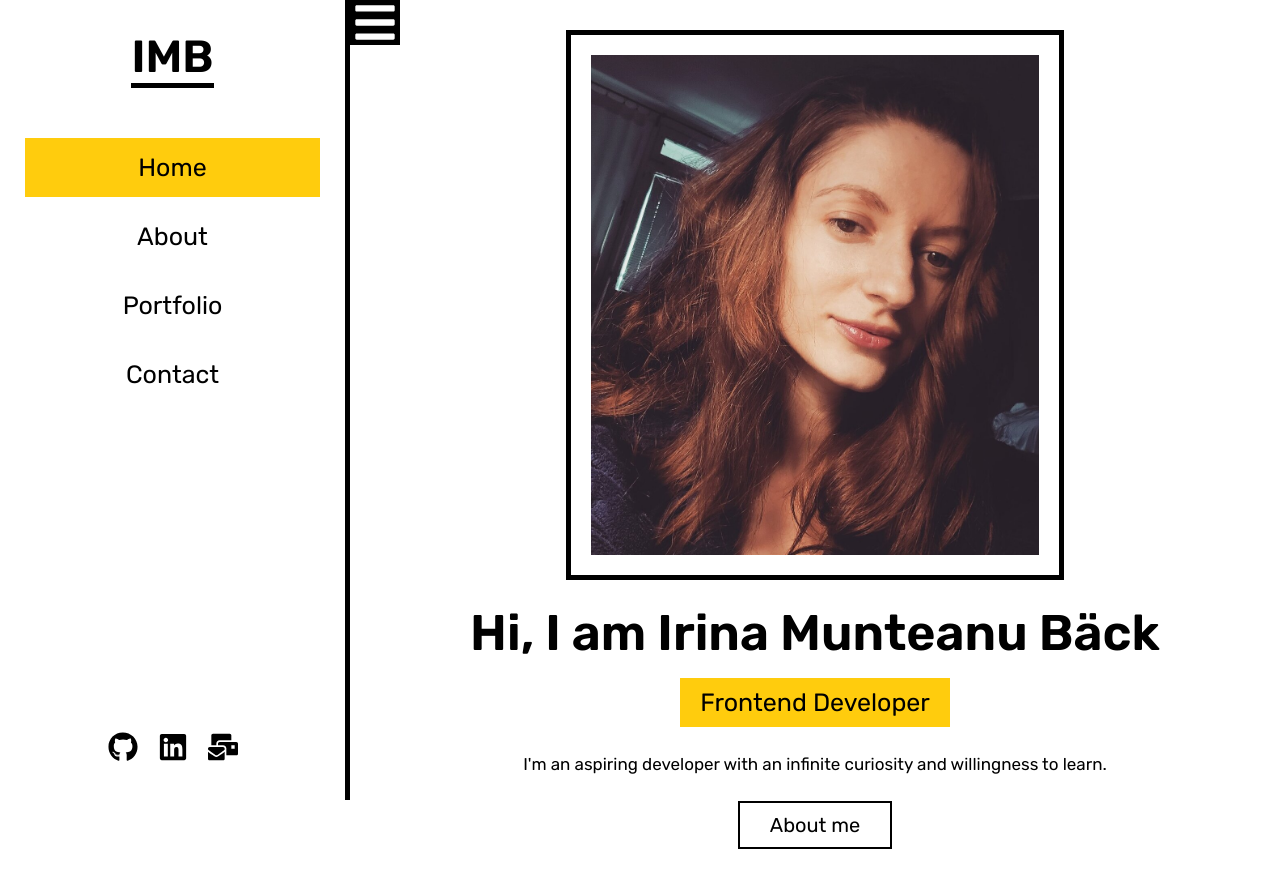
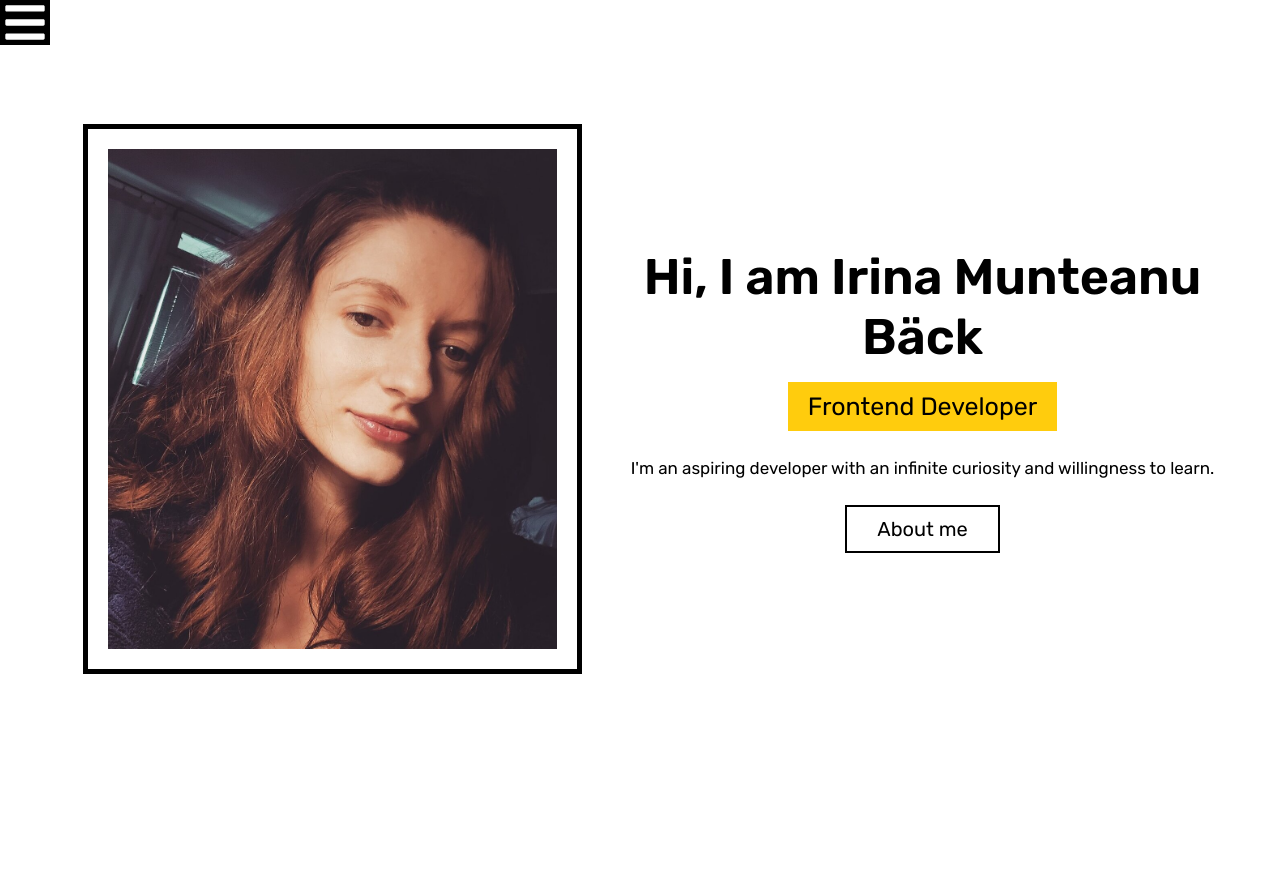
Before and after one commit to whatthefoobar/react-portfolio, a React (Create React App) app: page / in a window 1280 px wide. After the commit the page ends 800 px from the top, so only its background shows below. Built offline with nearby package versions, Linux system fonts and the light colour scheme.

Commit message:
forgot the sidebar as active

```diff
--- a/src/App.js
+++ b/src/App.js
@@ -8,7 +8,7 @@ import Contact from './pages/Contact/Contact';
 import { useState } from 'react';
 
 function App() {
-  const [sidebar, setSidebar] = useState(false);
+  const [sidebar, setSidebar] = useState(true);
   const [isLight, setIsLight] = useState(true);
   function toggleTheme() {
     setIsLight(!isLight);
```
